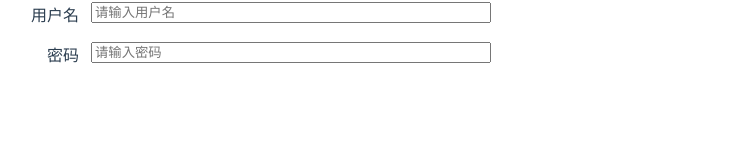
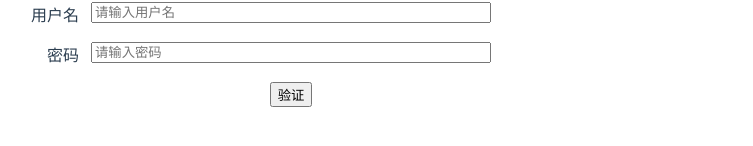
Before and after one commit to sfksskfjkds/my-form, a Vue app: page / in a window 1280 px wide. Shown: the part 262-408 px from the top of the page, without its empty margins (17-770 px from the left). Built offline with nearby package versions, Linux system fonts and the light colour scheme.

Commit message:
完成表单组件基础功能

```diff
--- a/src/App.vue
+++ b/src/App.vue
@@ -1,12 +1,15 @@
 <template>
   <div id="app">
     <img alt="Vue logo" src="./assets/logo.png">
-    <My-form :model="userInfo" :rules="rules" style="width: 500px">
+    <My-form :model="userInfo" :rules="rules" ref="myForm" style="width: 500px">
       <My-form-item label="用户名" prop="userName">
         <My-input v-model="userInfo.userName" placeholder="请输入用户名" />
       </My-form-item>
       <My-form-item label="密码" prop="password">
         <My-input type="password" v-model="userInfo.password" placeholder="请输入密码" />
+      </My-form-item>
+      <My-form-item>
+        <button @click="validate">验证</button>
       </My-form-item>
     </My-form>
   </div>
@@ -35,6 +38,17 @@ export default {
         password: [{required: true, message: '请输入密码'}]
       }
     }
+  },
+  methods: {
+    validate() {
+      this.$refs.myForm.validate(valid => {
+        if (valid) {
+          console.log('验证通过')
+        }else {
+          console.log('验证失败')
+        }
+      })
+    }
   }
 }
 </script>
--- a/src/components/Form/MyForm.vue
+++ b/src/components/Form/MyForm.vue
@@ -25,6 +25,23 @@ export default {
       form: this,
     };
   },
+  methods: {
+    validate(cb) {
+      // 表单全局校验方法，遍历每个formItem，调用对应的validate方法
+      // 获取所有校验结果的promise对象(过滤掉没有prop属性的子组件)
+      const tasks = this.$children
+      .filter(child => child.prop)
+      .map(child => {
+        return child.validate()
+      })
+      // 统一处理所有Promise结果并返回校验结果
+      Promise.all(tasks).then(() => {
+        cb(true)
+      }).catch(() => {
+        cb(false)
+      })
+    }
+  }
 };
 </script>
 
--- a/src/components/Form/MyFormItem.vue
+++ b/src/components/Form/MyFormItem.vue
@@ -46,8 +46,8 @@ export default {
             const desc = {[this.prop]: rules }
             // 创建Skema实例
             const skema = new Skema(desc)
-            // 执行校验,传入校验源
-            skema.validate({[this.prop]: value}, errors => {
+            // 执行校验,传入校验源,skema.validate返回的是一个promise对象，这里将其返回方便全局校验
+            return skema.validate({[this.prop]: value}, errors => {
                 if(errors) {
                     // 错误存在则显示用户定义的错误信息
                     this.error = errors[0].message
@@ -62,29 +62,28 @@ export default {
 </script>
 
 <style scoped>
+/* alt+shift+a:多行注释
+百分比：margin,padding,relative根据父元素宽高决定(一般根据父元素宽高来)，absolute根据定位父级来
+
+*/
 .my-form_item {
-    position: relative;
     margin-bottom: 1.2rem;
-}
-.my-form_item:after,.my-form_item:before {
-    display: table;
-    content: "";
 }
 label {
     text-align: right;
     vertical-align: middle;
     float: left;
     padding: 0 12px 0 0;
-    box-sizing: border-box;
+    box-sizing: border-box;/*padding和boder加在label宽度内，防止padding:12px造成布局混乱*/
 }
 .my-form_item_content {
-    position: relative;
+    position: relative;/*不脱离文档流，根据自身静态位置定位，若未设置宽度，则其宽度为父元素宽度*/
 }
 .error {
     color: red;
     font-size: 0.8rem;
     position: absolute;
-    top: 100%;
+    top: 100%;/*absolute定位脱离文档流，根据设置有relative的父/祖先元素定位，百分比也是根据父/祖先宽高的百分比计算，若未设置宽度，则其宽度由里面内容决定*/
     left: 0;
 }
 </style>
--- a/src/components/Form/MyInput.vue
+++ b/src/components/Form/MyInput.vue
@@ -33,12 +33,9 @@ export default {
 
 <style scope>
 .my-input {
-    position: relative;
-    display: inline-block;
     width: 100%;
 }
 input {
-    display: inline-block;
     width: 100%;
     box-sizing: border-box;
 }
```
